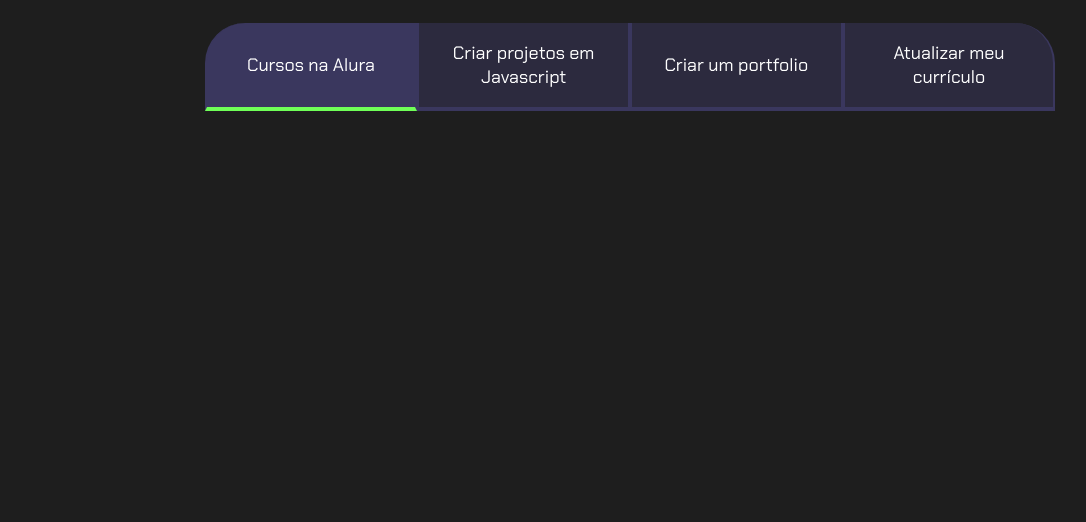
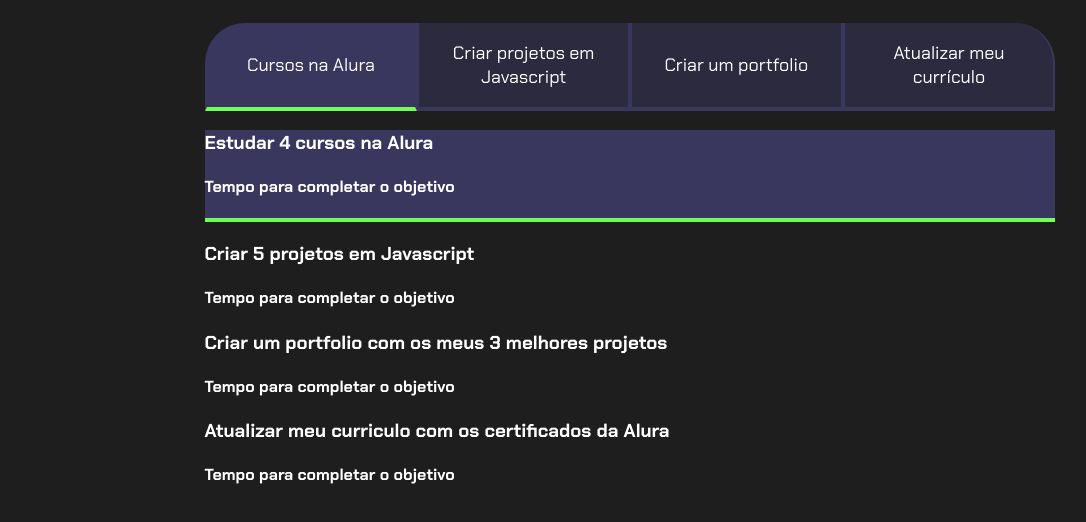
Before and after one commit to sayzuritrevizan/projetinho-, a plain HTML site: page index.html in a window 1280 px wide. Shown: the part 80-602 px from the top of the page, without its empty margins (10-1096 px from the left). Drawn offline with Linux system fonts and the light colour scheme.

Commit message:
Update index.html

```diff
--- a/index.html
+++ b/index.html
@@ -1,22 +1,40 @@
 <!DOCTYPE html>
 <html lang="pt-br">
-
 <head>
     <meta charset="UTF-8">
     <meta name="viewport" content="width=device-width, initial-scale=1.0">
     <title>Meus objetivos do ano</title>
     <link rel="stylesheet" href="style.css">
 </head>
-
 <body>
     <section class="conteudo-principal">
         <h2 class="titulo-principal">Meus Objetivos do ano<span>_</span></h2>
+        <div class="conteudo">
         <div class="botoes">
             <button class="botao ativo">Cursos na Alura</button>
             <button class="botao">Criar projetos em Javascript</button>
             <button class="botao">Criar um portfolio</button>
             <button class="botao">Atualizar meu currículo</button>
         </div>
+        <div class="abas-textos">
+            <div class="aba-conteudo ativo">
+                <h3 class="aba-conteudo-titulo-principal">Estudar 4 cursos na Alura</h3>
+                <h4 class="aba-conteudo-titulo-secundario">Tempo para completar o objetivo</h4>
+            </div>
+            <div class="aba-conteudo">
+                <h3 class="aba-conteudo-titulo-principal">Criar 5 projetos em Javascript</h3>
+                <h4 class="aba-conteudo-titulo-secundario">Tempo para completar o objetivo</h4>
+            </div>
+            <div class="aba-conteudo">
+                <h3 class="aba-conteudo-titulo-principal">Criar um portfolio com os meus 3 melhores projetos</h3>
+                <h4 class="aba-conteudo-titulo-secundario">Tempo para completar o objetivo</h4>
+            </div>
+            <div class="aba-conteudo">
+                <h3 class="aba-conteudo-titulo-principal">Atualizar meu curriculo com os certificados da Alura</h3>
+                <h4 class="aba-conteudo-titulo-secundario">Tempo para completar o objetivo</h4>
+            </div>
+        </div>
+    </div>
     </section>
     <script src="main.js"></script>
 </body>
```
